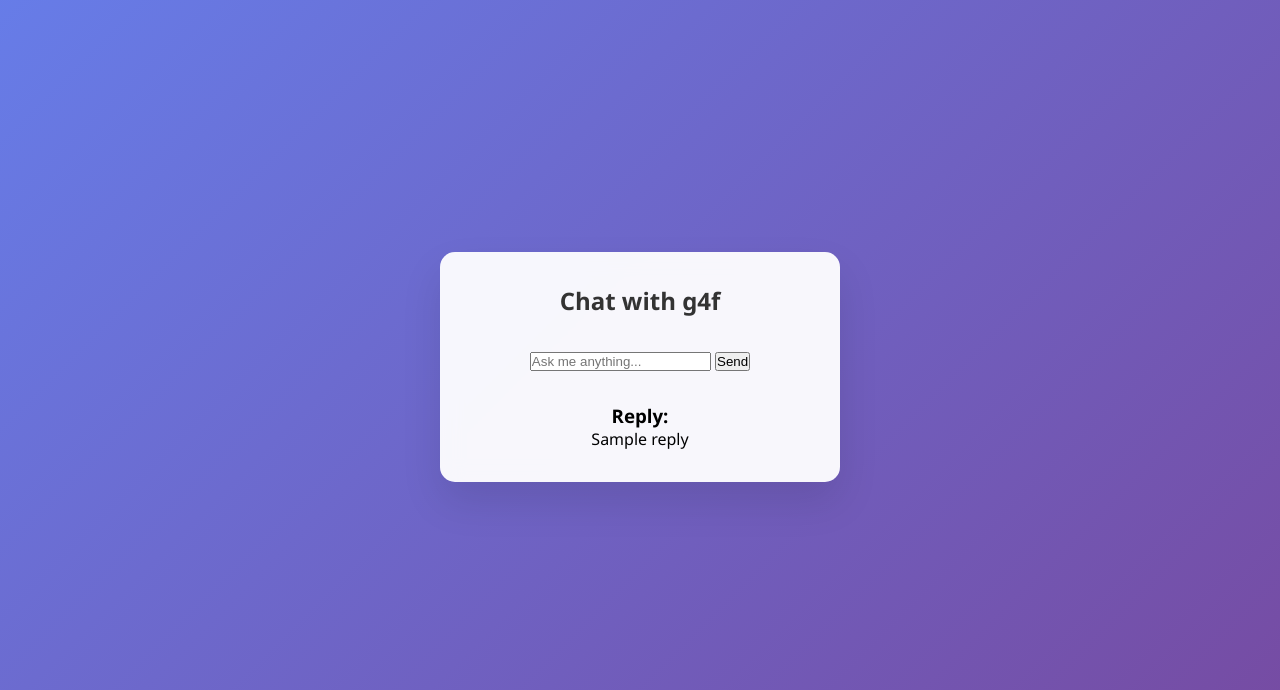
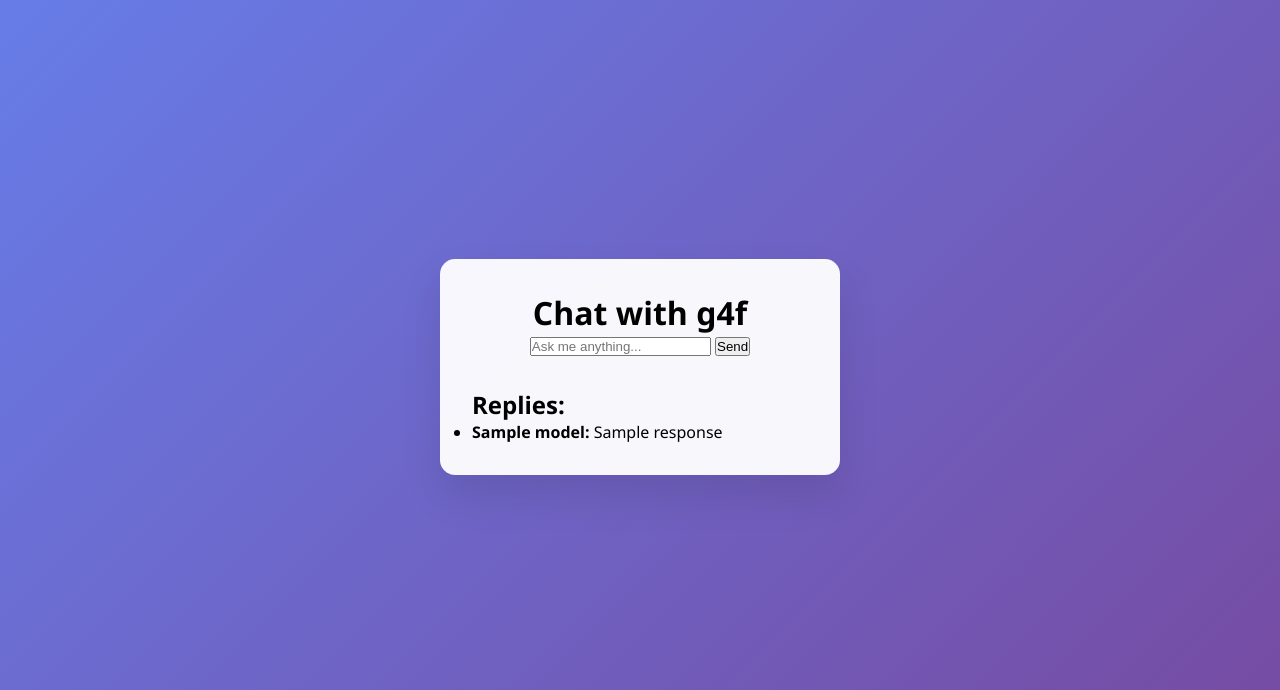
Before and after one commit to LillisLuo/appengine, a Flask app: template templates/chat.html in a window 1280 px wide. Shown: the part 66-756 px from the top of the page. Run offline with Flask 3, Linux system fonts and the light colour scheme; the template is opened without the code that fills it: most values are stand-ins (such as "Sample title", 1, 10 or a date in 2020); parts of the project's set-up code (start-up, migrations or seed data) failed here and were passed over.

Commit message:
Update chat.html

```diff
--- a/templates/chat.html
+++ b/templates/chat.html
@@ -1,21 +1,23 @@
 {% extends "base.html" %}
-
 {% block title %}Chat with g4f{% endblock %}
 
 {% block content %}
 <div class="text-center">
-    <h2 style="color: #333; margin-bottom: 2rem;">Chat with g4f</h2>
-
+    <h1>Chat with g4f</h1>
     <form method="post">
         <input type="text" name="prompt" placeholder="Ask me anything..." required>
         <button type="submit">Send</button>
     </form>
+</div>
 
-    {% if reply %}
-    <div style="margin-top: 2rem;">
-        <h3>Reply:</h3>
-        <p>{{ reply }}</p>
+{% if replies %}
+    <div class="text-left" style="margin-top: 2rem;">
+        <h2>Replies:</h2>
+        <ul>
+            {% for model, response in replies.items() %}
+                <li><strong>{{ model }}:</strong> {{ response }}</li>
+            {% endfor %}
+        </ul>
     </div>
-    {% endif %}
-</div>
+{% endif %}
 {% endblock %}
```
